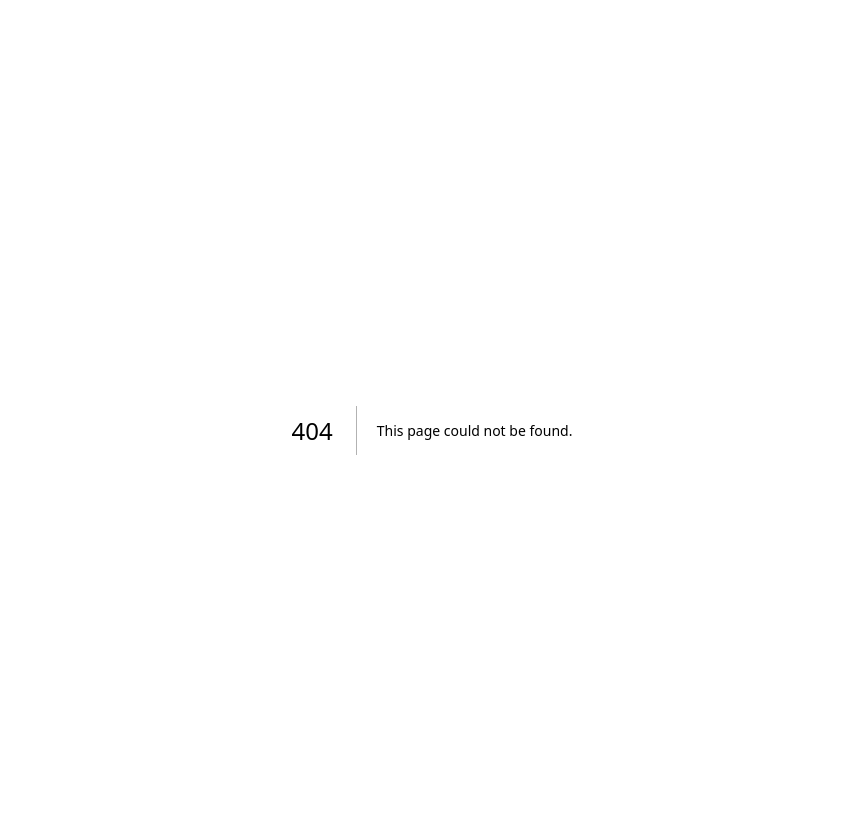
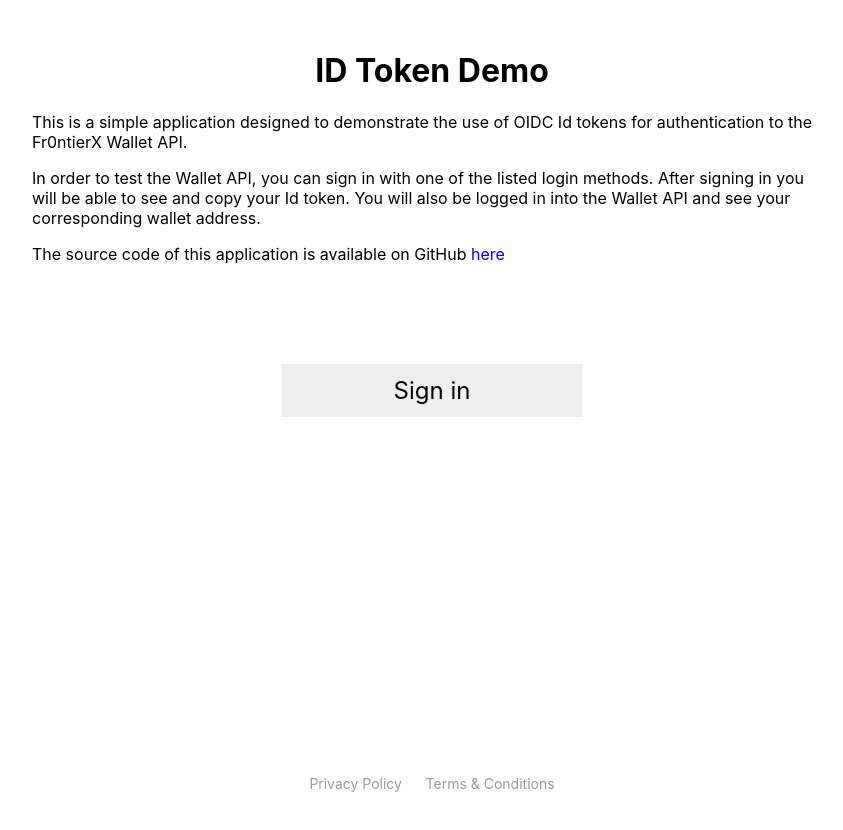
Before and after one commit to InnerWorks-me/innerworks-frontier-id-token-demo, a Next.js app: page /home in a window 1280 px wide. Before the commit this address had no page. Shown: the top 830 px of the page, without its empty margins (208-1051 px from the left). After the commit the page ends 800 px from the top, so only its background shows below. Built offline with nearby package versions, Linux system fonts and the light colour scheme.

Commit message:
feat: add home page for Google OAuth2 validation

```diff
--- /dev/null
+++ b/pages/home.js
@@ -0,0 +1,61 @@
+import Head from "next/head";
+
+export default function Privacy() {
+  return (
+    <div
+      style={{
+        maxWidth: "800px",
+        margin: "0 auto",
+      }}>
+      <Head>
+        <title>ID Token Demo</title>
+      </Head>
+
+      <h1 style={{ textAlign: "center" }}>ID Token Demo</h1>
+      <p>
+        This is a simple application designed to demonstrate the use of OIDC Id tokens for authentication to the
+        Fr0ntierX Wallet API.
+      </p>
+      <p>
+        In order to test the Wallet API, you can sign in with one of the listed login methods. After signing in you will
+        be able to see and copy your Id token. You will also be logged in into the Wallet API and see your corresponding
+        wallet address.
+      </p>
+      <p>
+        The source code of this application is available on GitHub{" "}
+        <a href="https://github.com/Fr0ntierX/id-token-demo" style={{ color: "blue" }}>
+          here
+        </a>
+      </p>
+      <p>
+        <a
+          style={{
+            width: "300px",
+            margin: "100px auto",
+            display: "block",
+            fontSize: "24px",
+            padding: "12px 32px",
+            background: "#eee",
+            textAlign: "center",
+          }}
+          href="/">
+          Sign in
+        </a>
+      </p>
+
+      <footer
+        style={{
+          position: "absolute",
+          bottom: "0",
+          left: "0",
+          margin: "8px auto",
+          width: "100%",
+          textAlign: "center",
+          fontSize: "14px",
+          color: "#999",
+        }}>
+        <a href="/privacy">Privacy Policy</a>&nbsp;&nbsp;&nbsp;&nbsp;&nbsp;&nbsp;<a href="/terms">Terms & Conditions</a>
+      </footer>
+    </div>
+  );
+}
```
Also changed, not shown: pages/index.js (+0 -14 lines).
